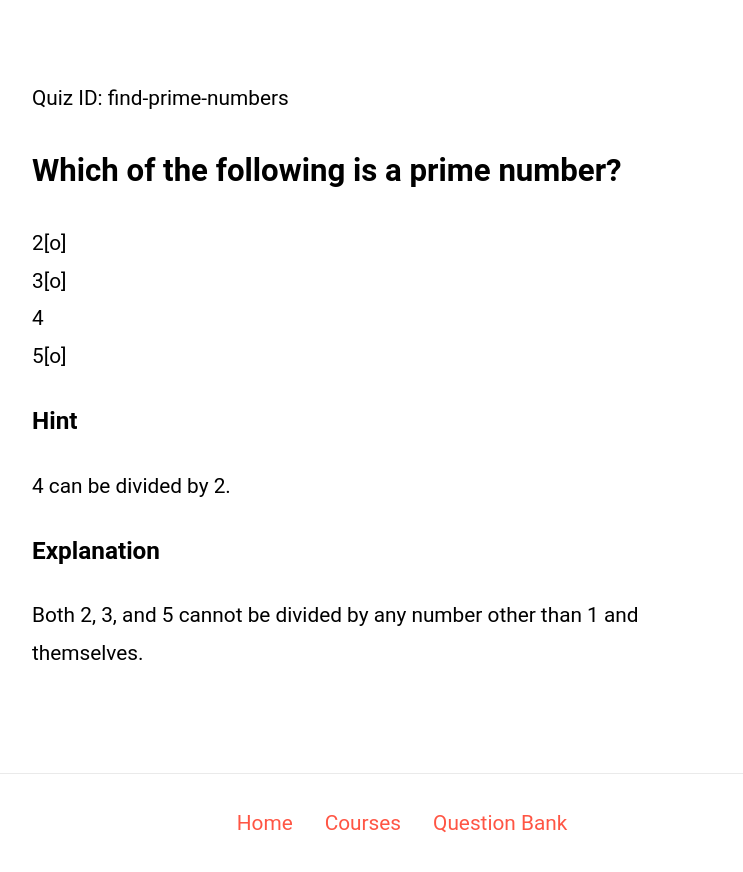
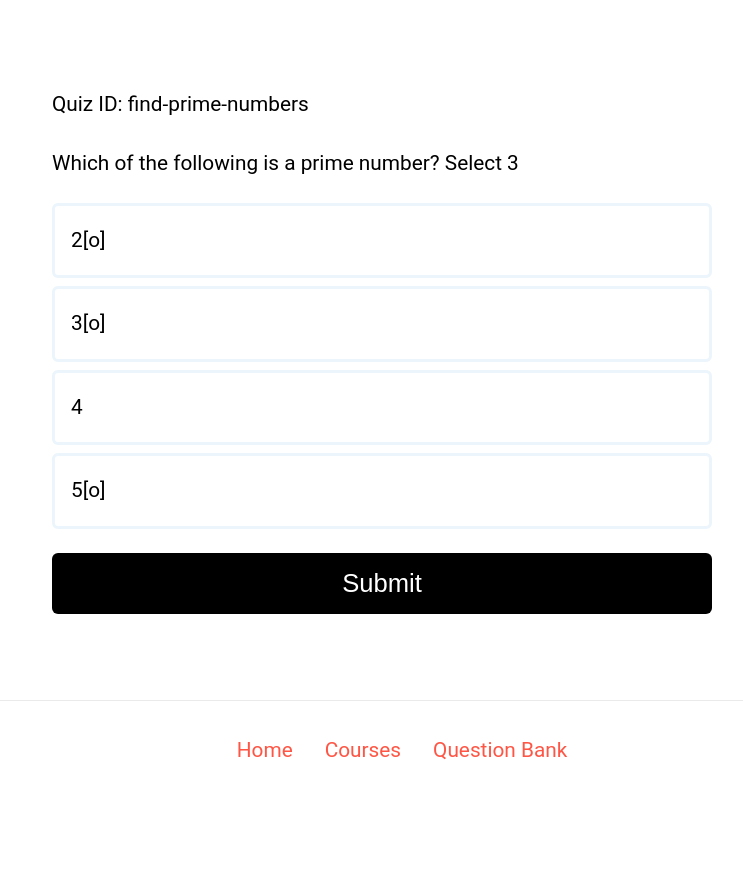
Before and after one commit to subwaymatch/byquiz, a Next.js app: page /quiz/multiple-choice/find-prime-numbers in a window 1280 px wide. Shown: the top 872 px of the page, without its empty margins (258-1001 px from the left). After the commit the page ends 806 px from the top, so only its background shows below. Built offline with nearby package versions, Linux system fonts and the light colour scheme.

Commit message:
Number of selections in multiple choice quiz question

```diff
--- a/package.json
+++ b/package.json
@@ -9,6 +9,7 @@
   },
   "dependencies": {
     "@reduxjs/toolkit": "^1.4.0",
+    "classnames": "^2.2.6",
     "js-yaml-loader": "^1.2.2",
     "next": "9.4.4",
     "node-sass": "^4.14.1",
--- a/src/components/counter.js
+++ b/src/components/counter.js
@@ -1,4 +1,3 @@
-import { useState } from 'react';
 import { useDispatch, useSelector } from 'react-redux';
 
 import {
--- a/src/components/layout.js
+++ b/src/components/layout.js
@@ -53,11 +53,10 @@ export default function Layout({ children }) {
           flex-direction: column;
           justify-content: center;
           align-items: center;
-          max-width: 720px;
         }
 
         .main-content {
-          max-width: 700px;
+          width: 660px;
         }
 
         footer {
--- a/src/components/multiple-choice-question.js
+++ b/src/components/multiple-choice-question.js
@@ -1,25 +1,95 @@
+import { useState } from 'react';
+import styles from './multiple-choice-question.module.scss';
+
+const classNames = require('classnames');
+
 export default function MultipleChoiceQuestion({
   id,
   text,
   options,
+  correctOptions,
   hint,
   explanation,
 }) {
+  const [selectedOptions, setSelectedOptions] = useState(
+    new Array(options.length).fill(false)
+  );
+  const [didSubmit, setDidSubmit] = useState(false);
+  const [showHint, setShowHint] = useState(false);
+
+  const numCorrectOptions = correctOptions.reduce(
+    (accumulator, currentValue) => accumulator + (currentValue ? 1 : 0),
+    0
+  );
+
   return (
-    <div>
-      <h2>{text}</h2>
+    <div
+      className={classNames({
+        'did-submit': didSubmit,
+        'is-correct': false,
+        'is-incorrect': false,
+      })}
+    >
+      <p>
+        {text} {numCorrectOptions > 1 && `Select ${numCorrectOptions}`}
+      </p>
 
-      <div className="choices-wrapper">
+      <div className="options-wrapper">
         {options.map((option, index) => (
-          <div key={index}>{option}</div>
+          <div
+            className={classNames({
+              [`${styles.optionItem}`]: true,
+              [`${styles.selected}`]: selectedOptions[index],
+            })}
+            key={index}
+            onClick={(e) => {
+              e.preventDefault();
+
+              console.log(`Selected option ${index}`);
+
+              if (numCorrectOptions > 1) {
+                const selectedOptionsCopy = selectedOptions.slice();
+                selectedOptionsCopy[index] = !selectedOptionsCopy[index];
+
+                setSelectedOptions(selectedOptionsCopy);
+              } else {
+                const newSelectedOptions = new Array(options.length).fill(
+                  false
+                );
+                newSelectedOptions[index] = true;
+
+                setSelectedOptions(newSelectedOptions);
+              }
+            }}
+          >
+            {option}
+          </div>
         ))}
       </div>
 
-      <h3>Hint</h3>
-      <div>{hint}</div>
+      {showHint && (
+        <>
+          <h3>Hint</h3>
+          <div>{hint}</div>
+        </>
+      )}
 
-      <h3>Explanation</h3>
-      <p>{explanation}</p>
+      {didSubmit && (
+        <>
+          <h3>Explanation</h3>
+          <p>{explanation}</p>
+        </>
+      )}
+
+      <button
+        className={styles.submitBtn}
+        onClick={() => {
+          setDidSubmit(true);
+        }}
+        disabled={didSubmit}
+      >
+        Submit
+      </button>
     </div>
   );
 }
--- /dev/null
+++ b/src/components/multiple-choice-question.module.scss
@@ -0,0 +1,36 @@
+.optionItem {
+  border: 3px solid #ebf5fb;
+  border-radius: 6px;
+  padding: 1rem;
+  margin-top: 0.5rem;
+  cursor: pointer;
+
+  &.selected {
+    background-color: #d6eaf8;
+    border-color: #aed6f1;
+  }
+}
+
+button.submitBtn {
+  width: 100%;
+  display: block;
+  color: white;
+  background-color: black;
+  border: none;
+  outline: none;
+  border-radius: 6px;
+  margin-top: 1.5rem;
+  padding: 1rem;
+  font-size: 1.6rem;
+  font-weight: 300;
+  cursor: pointer;
+
+  &:hover {
+    background-color: #222;
+  }
+
+  &:disabled {
+    cursor: not-allowed;
+    background-color: #eee;
+  }
+}
--- a/src/pages/quiz/multiple-choice/[id].tsx
+++ b/src/pages/quiz/multiple-choice/[id].tsx
@@ -7,7 +7,7 @@ import Layout from 'src/components/layout';
 import { GetStaticPaths, GetStaticProps } from 'next';
 
 export default function QuizPage(props) {
-  const { id, text, hint, options, explanation } = props;
+  const { id, text, hint, options, correctOptions, explanation } = props;
 
   return (
     <Layout>
@@ -17,6 +17,7 @@ export default function QuizPage(props) {
         text={text}
         hint={hint}
         options={options}
+        correctOptions={correctOptions}
         explanation={explanation}
       />
     </Layout>
@@ -32,7 +33,7 @@ export const getStaticPaths: GetStaticPaths = async () => {
   }));
 
   return {
-    paths: paths,
+    paths,
     fallback: false,
   };
 };
```
Also changed, not shown: 1 other file (tests, documents, lock files or other folders).
